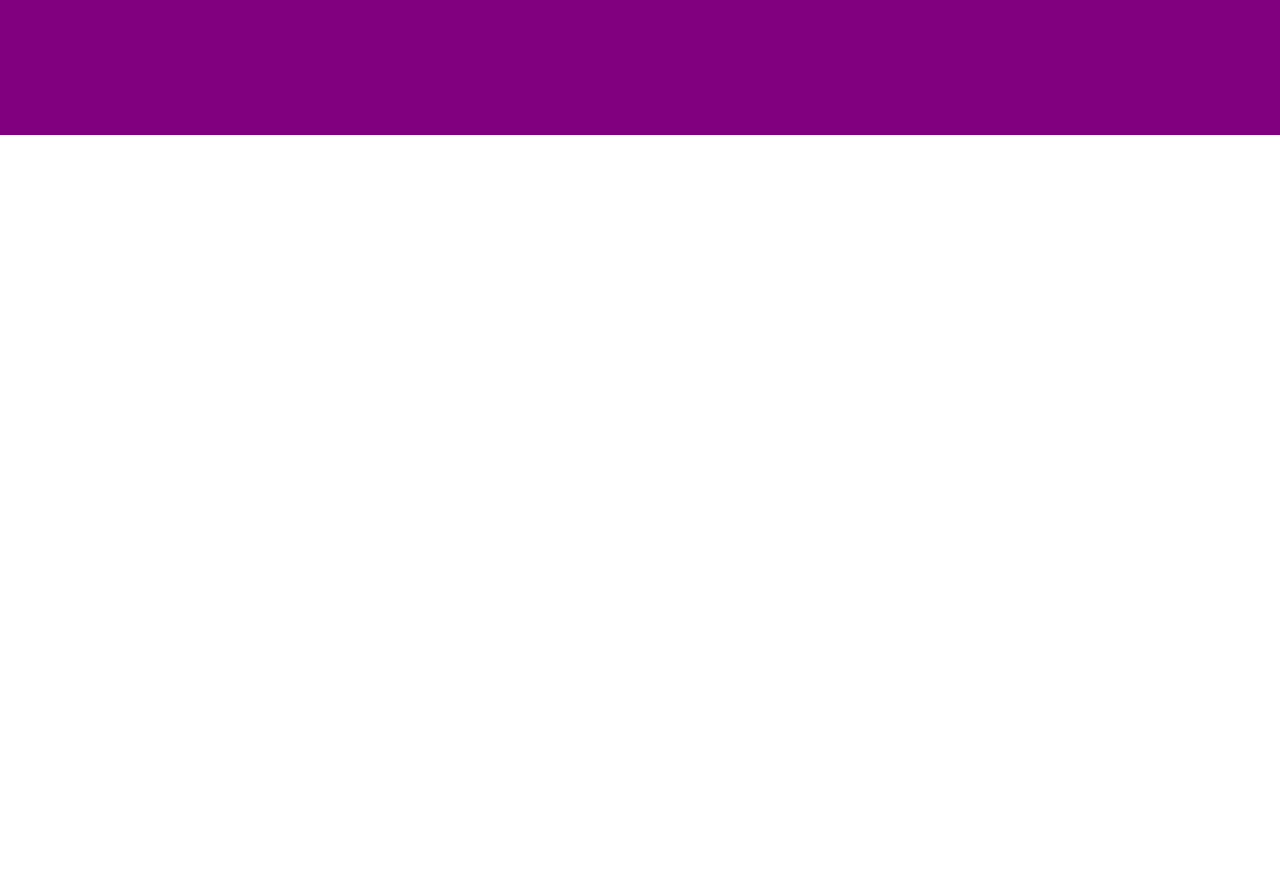
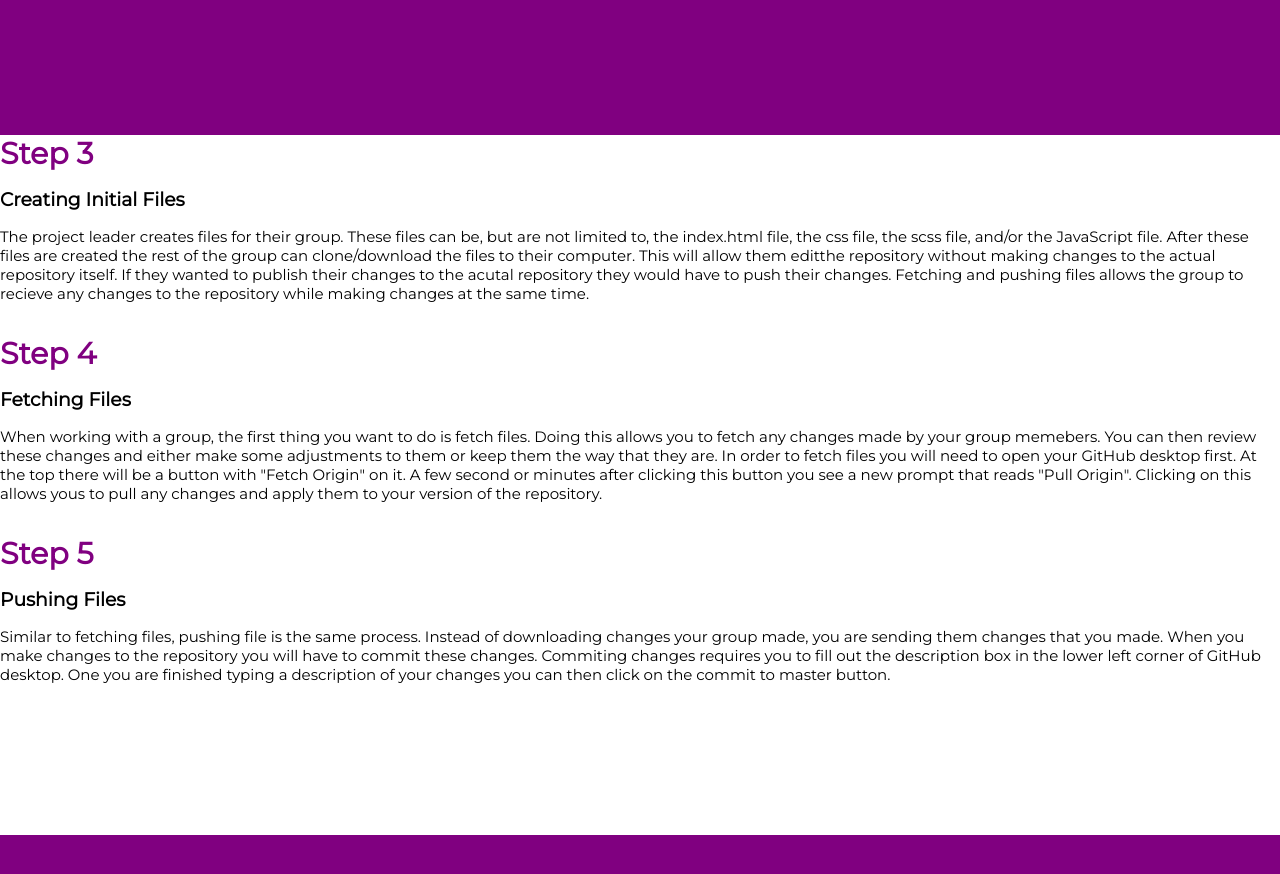
Before and after one commit to patrick-webdev/N215-Git-Assignment, a plain HTML site: page index.html in a window 1280 px wide. Shown: the part 400-1274 px from the top of the page. Before the commit the page ends 800 px from the top, so only its background shows below. Drawn offline with Linux system fonts and the light colour scheme.

Commit message:
Added Sections 3 thru 5
I added sections 3 thru 5 and added styles to them. I also added a height, width, and background color to the footer. I will make changes to the descriptions of the steps later  on.

```diff
--- a/index.html
+++ b/index.html
@@ -1,11 +1,14 @@
 <!DOCTYPE html>
 <html lang="en">
   <head>
-  <meta charset="UTF-8">
-  <meta name="viewport" content="width=device-width, initial-scale=1.0">
-  <meta http-equiv="X-UA-Compatible" content="ie=edge">
-  <link rel="stylesheet" href="css/styles.css">
-  <link href="https://fonts.googleapis.com/css?family=Montserrat&display=swap" rel="stylesheet">
+    <meta charset="UTF-8" />
+    <meta name="viewport" content="width=device-width, initial-scale=1.0" />
+    <meta http-equiv="X-UA-Compatible" content="ie=edge" />
+    <link rel="stylesheet" href="css/styles.css" />
+    <link
+      href="https://fonts.googleapis.com/css?family=Montserrat&display=swap"
+      rel="stylesheet"
+    />
     <title>Working With A Repo</title>
   </head>
   <body>
@@ -16,14 +19,11 @@
         <a href="#step-three">Step Three</a>
         <a href="#step-four">Step Four</a>
         <a href="#step-five">Step Five</a>
-
       </nav>
     </section>
 
     <section class="hero">
-    <p class="hero-title">
-
-    </p>
+      <p class="hero-title"></p>
     </section>
 
     <!-- creating repo -->
@@ -31,11 +31,52 @@
     <!-- inviting people -->
     <section class="set-two" id="s2"></section>
     <!-- creating initial files -->
-  <section class="set-three" id="s3"></section>
+
+    <section class="s3" id="step-three">
+      <h2>Step 3</h2>
+      <h3>Creating Initial Files</h3>
+      <p>
+        The project leader creates files for their group. These files can be,
+        but are not limited to, the index.html file, the css file, the scss
+        file, and/or the JavaScript file. After these files are created the rest
+        of the group can clone/download the files to their computer. This will
+        allow them editthe repository without making changes to the actual
+        repository itself. If they wanted to publish their changes to the acutal
+        repository they would have to push their changes. Fetching and pushing
+        files allows the group to recieve any changes to the repository while
+        making changes at the same time.
+      </p>
+    </section>
     <!-- fetching files -->
-  <section class="set-four" id="s4"></section>
+    <section class="s4" id="step-four">
+      <h2>Step 4</h2>
+      <h3>Fetching Files</h3>
+      <p>
+        When working with a group, the first thing you want to do is fetch
+        files. Doing this allows you to fetch any changes made by your group
+        memebers. You can then review these changes and either make some
+        adjustments to them or keep them the way that they are. In order to
+        fetch files you will need to open your GitHub desktop first. At the top
+        there will be a button with "Fetch Origin" on it. A few second or
+        minutes after clicking this button you see a new prompt that reads "Pull
+        Origin". Clicking on this allows yous to pull any changes and apply them
+        to your version of the repository.
+      </p>
+    </section>
     <!-- pushing files -->
-  <section class="step-five" id="s5"></section>
+    <section class="s5" id="step-five">
+      <h2>Step 5</h2>
+      <h3>Pushing Files</h3>
+      <p>
+        Similar to fetching files, pushing file is the same process. Instead of
+        downloading changes your group made, you are sending them changes that
+        you made. When you make changes to the repository you will have to
+        commit these changes. Commiting changes requires you to fill out the
+        description box in the lower left corner of GitHub desktop. One you are
+        finished typing a description of your changes you can then click on the
+        commit to master button.
+      </p>
+    </section>
 
     <footer></footer>
   </body>
--- /dev/null
+++ b/scss/footer/footer.scss
@@ -0,0 +1,5 @@
+footer {
+  width: 100%;
+  height: 75px;
+  background-color: $site-github;
+}
--- /dev/null
+++ b/scss/sections_3-5/s3-5.scss
@@ -0,0 +1,45 @@
+.s3 {
+  width: 1280px;
+  height: 200px;
+  margin: 0 auto;
+
+  h2 {
+    font-size: 30px;
+    color: $site-github;
+  }
+
+  p {
+    font-size: 15px;
+  }
+}
+
+.s4 {
+  width: 1280px;
+  height: 200px;
+  margin: 0 auto;
+
+  h2 {
+    font-size: 30px;
+    color: $site-github;
+  }
+
+  p {
+    font-size: 15px;
+  }
+}
+
+.s5 {
+  width: 1280px;
+  height: 200px;
+  margin: 0 auto;
+  margin-bottom: 100px;
+
+  h2 {
+    font-size: 30px;
+    color: $site-github;
+  }
+
+  p {
+    font-size: 15px;
+  }
+}
--- a/scss/structure.scss
+++ b/scss/structure.scss
@@ -9,7 +9,7 @@ body {
   height: 100%;
   width: 100%;
   margin: 0 auto;
-  font-family: 'Montserrat', sans-serif;
+  font-family: "Montserrat", sans-serif;
 }
 
 h1,
--- a/scss/styles.scss
+++ b/scss/styles.scss
@@ -1,4 +1,6 @@
-@import 'variables.scss';
-@import 'structure.scss';
-@import 'nav.scss';
-@import 'hero.scss';
+@import "variables.scss";
+@import "structure.scss";
+@import "nav.scss";
+@import "hero.scss";
+@import "sections_3-5/s3-5.scss";
+@import "footer/footer.scss";
```
Also changed, not shown: css/styles.css, 1 other file. Lines whose indentation alone changed are shown as unchanged.
